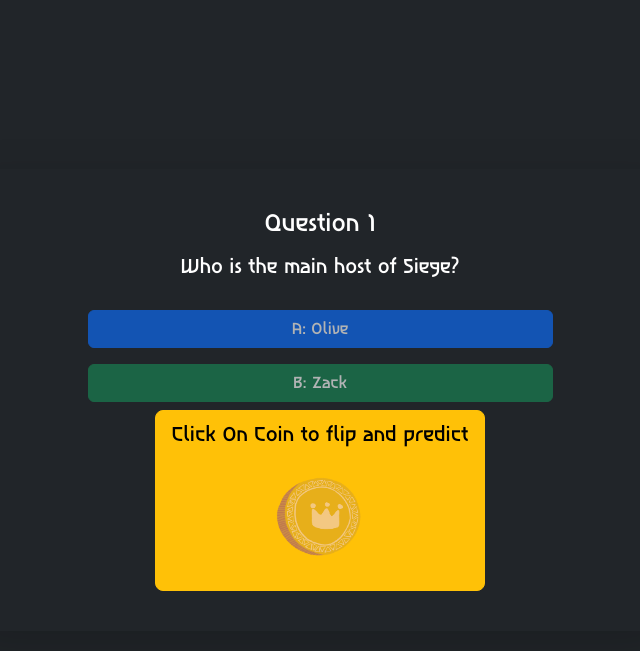
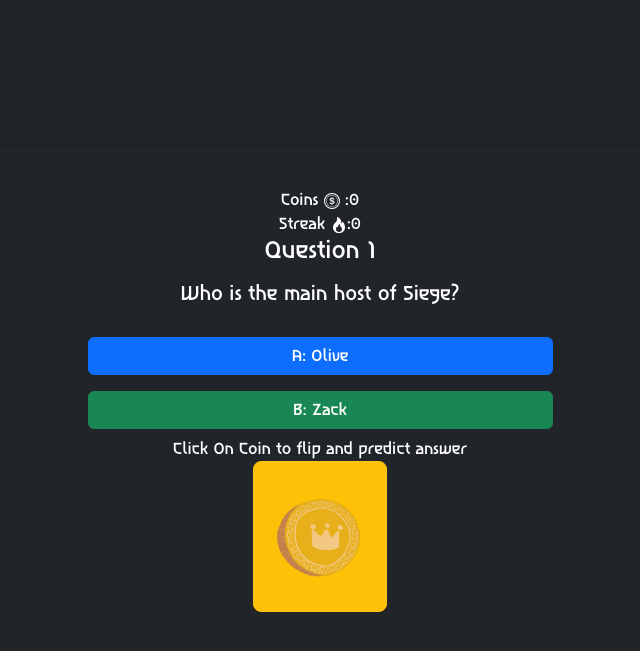
Before and after one commit to bbheemara/coin_quiz, a Flask app: page /quiz in a window 1280 px wide. Shown: the top 651 px of the page, without its empty margins (320-960 px from the left). Run offline with Flask 3, Linux system fonts and the light colour scheme; some libraries are stand-ins or nearby versions.

Commit message:
Added some svgs, added a question, added func to show coin and streak on every new question..

```diff
--- a/app.py
+++ b/app.py
@@ -16,6 +16,8 @@ def start():
 
 @app.route('/quiz', methods=["GET", "POST"])
 def quiz():
+    coins = session.get("score", 0)
+    streak = session.get("streak", 0)
     if "score" not in session:
         session["score"] = 0
     if "streak" not in session:
@@ -33,6 +35,9 @@ def quiz():
     if request.method == "POST":
         selected = request.form.get('choice')
         if selected == q["correct"]:
+            coins = session["score"] + 10
+            streak = session["streak"] + 1
+
             session["score"] += 10
             session["streak"] += 1
         else:
@@ -40,8 +45,10 @@ def quiz():
 
         session["q_index"] = q_index + 1
         return redirect(url_for('quiz'))
+    coins = session.get("score", 0)
+    streak = session.get("streak", 0)
 
-    return render_template("quiz.html", q=q, q_index=q_index)
+    return render_template("quiz.html",coins=coins,streak=streak, q=q, q_index=q_index)
 
 
 @app.route('/result')
--- a/questions.py
+++ b/questions.py
@@ -1,5 +1,7 @@
 questions = [
     {"text": "Who is the main host of Siege?", "A": "Olive", "B": "Zack", "correct": "A"},
     {"text": "What is coins/shells are called in Siege?", "A": "Coffie", "B": "coffers", "correct": "B"},
-    {"text": "What is the Minimum req hours for Siege per week?", "A": "18", "B": "10", "correct": "B"},
+    {"text": "What is the Minimum req hours for Siege per week?", "A": "9", "B": "10", "correct": "B"},
+    {"text": "Which week is currently running", "A": "5", "B": "6", "correct": "B"},
+
 ]
--- a/templates/quiz.html
+++ b/templates/quiz.html
@@ -13,44 +13,73 @@
 
     <div class="card bg-dark  shadow-lg border-0 text-center p-4" style="max-width: 700px; width: 100%;">
         <div class="card-body">
+            <div class="align-items-right justify-content-right text-white">
+                Coins <svg xmlns="http://www.w3.org/2000/svg" width="16" height="16" fill="currentColor" class="bi bi-coin" viewBox="0 0 16 16">
+  <path d="M5.5 9.511c.076.954.83 1.697 2.182 1.785V12h.6v-.709c1.4-.098 2.218-.846 2.218-1.932 0-.987-.626-1.496-1.745-1.76l-.473-.112V5.57c.6.068.982.396 1.074.85h1.052c-.076-.919-.864-1.638-2.126-1.716V4h-.6v.719c-1.195.117-2.01.836-2.01 1.853 0 .9.606 1.472 1.613 1.707l.397.098v2.034c-.615-.093-1.022-.43-1.114-.9zm2.177-2.166c-.59-.137-.91-.416-.91-.836 0-.47.345-.822.915-.925v1.76h-.005zm.692 1.193c.717.166 1.048.435 1.048.91 0 .542-.412.914-1.135.982V8.518z"/>
+  <path d="M8 15A7 7 0 1 1 8 1a7 7 0 0 1 0 14m0 1A8 8 0 1 0 8 0a8 8 0 0 0 0 16"/>
+  <path d="M8 13.5a5.5 5.5 0 1 1 0-11 5.5 5.5 0 0 1 0 11m0 .5A6 6 0 1 0 8 2a6 6 0 0 0 0 12"/>
+</svg> :{{coins}} <br>
+                Streak <svg xmlns="http://www.w3.org/2000/svg" width="16" height="16" fill="currentColor" class="bi bi-fire" viewBox="0 0 16 16">
+  <path d="M8 16c3.314 0 6-2 6-5.5 0-1.5-.5-4-2.5-6 .25 1.5-1.25 2-1.25 2C11 4 9 .5 6 0c.357 2 .5 4-2 6-1.25 1-2 2.729-2 4.5C2 14 4.686 16 8 16m0-1c-1.657 0-3-1-3-2.75 0-.75.25-2 1.25-3C6.125 10 7 10.5 7 10.5c-.375-1.25.5-3.25 2-3.5-.179 1-.25 2 1 3 .625.5 1 1.364 1 2.25C11 14 9.657 15 8 15"/>
+</svg>:{{streak}}
+            </div>
             <h4 class="mb-3 text-white">Question {{ q_index+1 }}</h4>
             <p class="h5 mb-4  text-white">{{ q.text }}</p>
 
             <form id="quizForm" action="" method="post" class="d-flex flex-column align-items-center text-white">
-                <button disabled type="button" class="btn btn-primary m-2 w-75">
+                <button type="button" class="btn btn-primary m-2 w-75">
                     A: {{ q.A }}
                 </button>
-                <button disabled type="button" class="btn btn-success m-2 w-75">
+                <button type="button" class="btn btn-success m-2 w-75">
                     B: {{ q.B }}
                 </button>
                 <input type="hidden" name="choice" id="choiceInput">
+                Click On Coin to flip and predict answer
                 <button id="flipBtn" type="button" class="btn btn-warning btn-lg">
-                    Click On Coin to flip and predict
+
                     <img id="coinImg" src="{{ url_for('static', filename='coin.png') }}"
                         style="width:100px; display:block; margin:20px auto;">
                 </button>
             </form>
         </div>
     </div>
-
     <script>
         const flipBtn = document.getElementById("flipBtn");
         const choiceInput = document.getElementById("choiceInput");
         const coinImg = document.getElementById("coinImg");
 
+        const btnA = document.querySelector(".btn-primary");
+        const btnB = document.querySelector(".btn-success");
+
         flipBtn.addEventListener("click", () => {
             const choice = Math.random() < 0.5 ? "A" : "B";
             choiceInput.value = choice;
+
+            btnA.classList.remove("btn-outline-light");
+            btnB.classList.remove("btn-outline-light");
 
             coinImg.style.transition = "transform 2s";
             coinImg.style.transform = "rotateY(1080deg)";
 
             coinImg.addEventListener("transitionend", function handler() {
-                document.getElementById("quizForm").submit();
+                if (choice === "A") {
+                    btnA.style.backgroundColor = "#FFD700";
+                    btnA.style.color = "black";
+                } else {
+                    btnB.style.backgroundColor = "#FFD700";
+                    btnB.style.color = "black";
+                }
+
+
+                setTimeout(() => {
+                    document.getElementById("quizForm").submit();
+                }, 1000);
+
                 coinImg.removeEventListener("transitionend", handler);
             });
         });
     </script>
+
 </body>
 
 </html>
```
Also changed, not shown: templates/result.html (+8 -2 lines).
